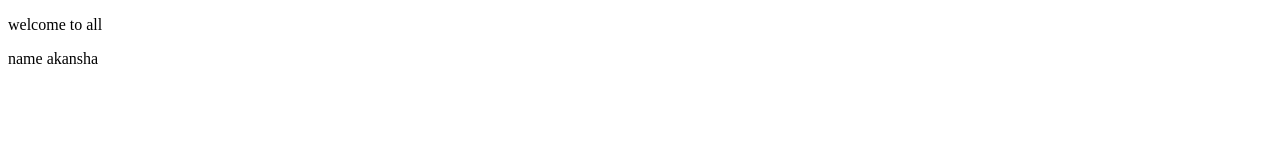
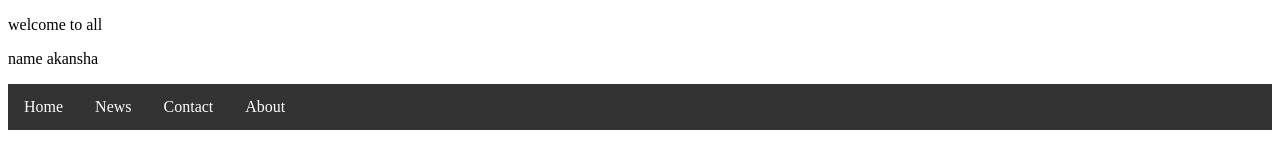
Before and after one commit to Akansha09855/My--New--Website, a plain HTML site: page index.html in a window 1280 px wide. Drawn offline with Linux system fonts and the light colour scheme.

Commit message:
add nav bar

```diff
--- a/index.html
+++ b/index.html
@@ -4,9 +4,44 @@
     <meta charset="UTF-8">
     <meta name="viewport" content="width=device-width, initial-scale=1.0">
     <title>Akansha</title>
-</head>
 <body>
     <p> welcome to all</p>
     <p> name akansha</p>
+    <style>
+        ul {
+          list-style-type: none;
+          margin: 0;
+          padding: 0;
+          overflow: hidden;
+          background-color: #333;
+        }
+
+        li {
+          float: left;
+        }
+
+        li a {
+          display: block;
+          color: white;
+          text-align: center;
+          padding: 14px 16px;
+          text-decoration: none;
+        }
+
+        li a:hover {
+          background-color: #111;
+        }
+        </style>
+        </head>
+        <body>
+
+        <ul>
+          <li><a class="active" href="#home">Home</a></li>
+          <li><a href="#news">News</a></li>
+          <li><a href="#contact">Contact</a></li>
+          <li><a href="#about">About</a></li>
+        </ul>
+
+
 </body>
 </html>
```
